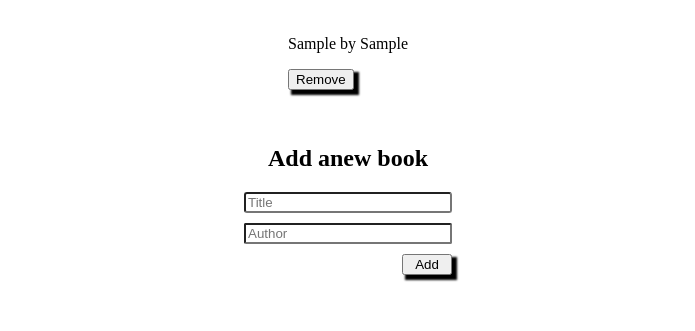
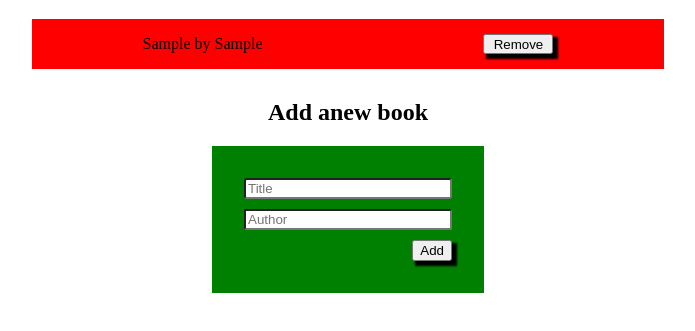
Before and after one commit to sameh080081/MyAwsomeBooks, a plain HTML site: page index.html in a window 1280 px wide. Both pictures are taken after typing "Sample", "Sample" into the empty fields and a click on the button "Add". Shown: the part 69-400 px from the top of the page, without its empty margins (292-987 px from the left). Drawn offline with Linux system fonts and the light colour scheme.

Commit message:
Adding styles

```diff
--- a/index.html
+++ b/index.html
@@ -9,11 +9,7 @@
 </head>
 <body>
     <h1>All awesome books</h1>
-    <div>
     <div class="list book-above"></div>
-    </div>
-    <br>
-    <hr>
     <h2>Add anew book</h2>
     <form class="booksinput" method="post">
         <input class="title" placeholder="Title" required>
--- a/script.js
+++ b/script.js
@@ -26,6 +26,7 @@
                 bookAboveBtn.setAttribute('id', book.id);
                 bookAbove.append(bookAboveText);
                 bookAbove.append(bookAboveBtn);
+                bookAbove.style.display = 'flex';
                 allBooks.append(bookAbove);
         })
     }
--- a/style.css
+++ b/style.css
@@ -5,14 +5,27 @@ body {
   align-items: center;
 }
 
-hr {
-	border: 0;
-	border-top: 1px solid #094CFA;
+.book-above {
+  width: 50%;
+  /* display: flex; */
+  /* background-color: aqua; */
+}
+
+.class-book{
+  background-color: red;
+  margin-bottom: 10px;
+  display: flex;
+  flex-direction: row;
+  justify-content: space-around;
+  align-items: center;
 }
 
 .booksinput {
   display: flex;
   flex-direction: column;
+  justify-content: center;
+  padding: 2rem;
+  background-color: green;
 }
 
 .title {
@@ -28,11 +41,15 @@ hr {
 }
 
 .add {
-  width: 50px;
+  /* width: 50px; */
   align-self: flex-end;
   box-shadow: 4px 4px 2px 1px rgba(0,0,0,1);
 }
 
 .remove {
+  width: 70px;
+  height: 20px;
   box-shadow: 4px 4px 2px 1px rgba(0,0,0,1);
+  /* align-self: flex-end; */
+  /* justify-self: center; */
 }
```
